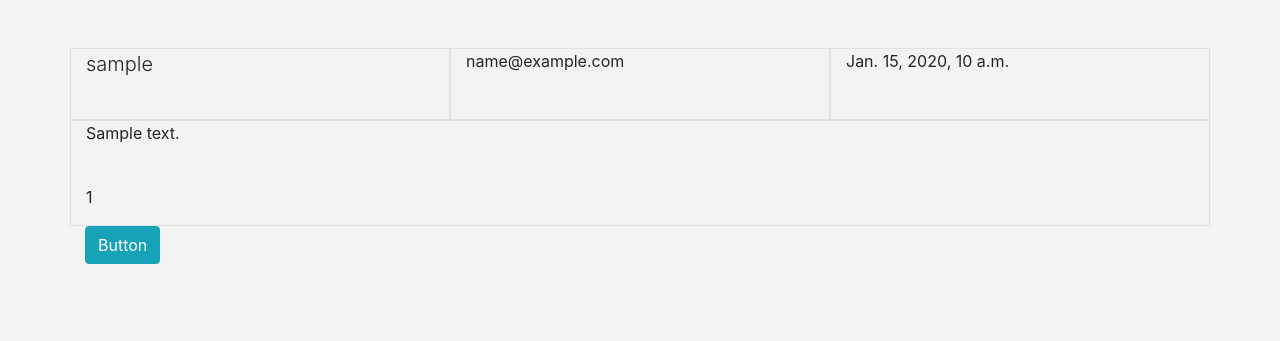
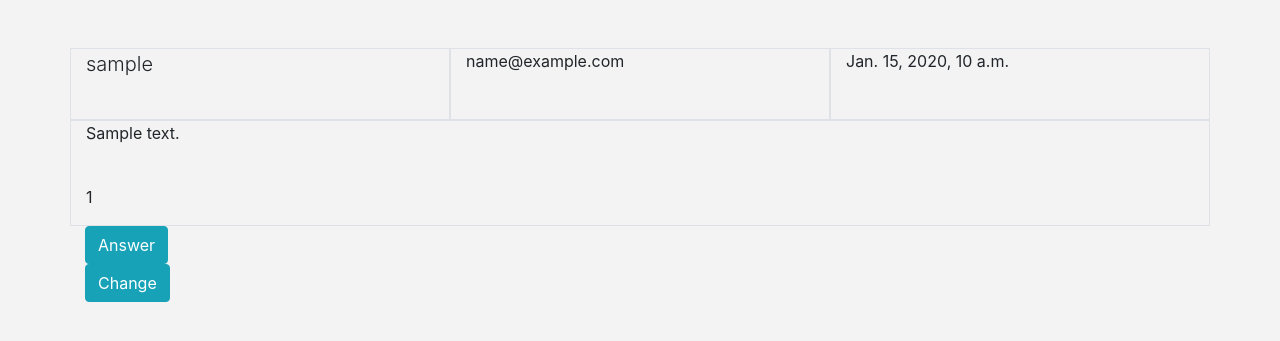
Before and after one commit to lucho03/Thesis-work, a Django app: page /list_tickets in a window 1280 px wide. Shown: the part 72-413 px from the top of the page. Run offline with Django 3.2, Linux system fonts and the light colour scheme; a user stored in the database is signed in; tables that the repository leaves empty hold one stand-in row (values such as "Sample post"); some libraries are stand-ins or nearby versions.

Commit message:
Removing of the  list_ticket template

```diff
--- a/Mysite/main/models.py
+++ b/Mysite/main/models.py
@@ -1,17 +1,16 @@
-import email
 from django.contrib.auth.models import User
 from django.db import models
-from django.utils.timezone import now
-
-from django.contrib.auth.models import Permission
-from django.contrib.contenttypes.models import ContentType
+from django.utils.timezone import now, localtime
+import datetime
 
 class TicketModel(models.Model):
     author = models.ForeignKey(User, on_delete=models.CASCADE)
     text = models.TextField()
-    date = models.DateTimeField(default=now, blank=True)
+    date = models.DateTimeField(auto_now_add=True)
 
     class Meta:
         permissions = (
-            ('answer_tickets', 'can answer tickets'),
+            ('create_tickets', 'can create tickets'),
+            ('rewrite_tickets', 'can change tickets'),
+            ('answer_tickets', 'can answer tickets')
         )
--- a/Mysite/main/templates/answer.html
+++ b/Mysite/main/templates/answer.html
@@ -7,7 +7,6 @@
 {% block content %}
 {% load crispy_forms_tags %}
 <div class="container">
-    <h1>Hello</h1>
     <h1>{{ticket.text}}</h1>
     <form method="post">
         {% csrf_token %}
--- a/Mysite/main/templates/list_tickets.html
+++ /dev/null
@@ -1,31 +0,0 @@
-{% extends "layout.html" %}
-
-{% block content %}
-{% load crispy_forms_tags %}
-
-{% for ticket in tickets %}
-    <div class="container mt-5">
-        <div class="row">
-            <div class="col border">
-                <p class="lead">{{ticket.author}}</p><br>
-            </div>
-            <div class="col border">
-                <p>{{ticket.author.email}}</p><br>
-            </div>
-            <div class="col border">
-                <p>{{ticket.date}}</p><br>
-            </div>
-        </div>
-        <div class="row">
-            <div class="col border">
-                <p>{{ticket.text}}</p><br>
-                <p>{{ticket.id}}</p>
-            </div>
-        </div>
-        <form method="post">
-            <a name="name" class="btn btn-info" role="button" href="{% url 'answer' ticket.id%}" value="{{ticket.id}}">Button</a>
-        </form>
-    </div>
-{% endfor %}
-
-{% endblock %}
--- a/Mysite/main/templates/tickets.html
+++ b/Mysite/main/templates/tickets.html
@@ -12,12 +12,28 @@
             <div class="col border">
                 <p>{{ticket.author.email}}</p><br>
             </div>
+            <div class="col border">
+                <p>{{ticket.date}}</p><br>
+            </div>
         </div>
         <div class="row">
             <div class="col border">
                 <p>{{ticket.text}}</p><br>
+                <p>{{ticket.id}}</p>
             </div>
         </div>
+        {% if perms.main.answer_tickets %}
+            <form method="post">
+                {% csrf_token %}
+                <button class="btn btn-info" role="button" value="{{ticket.id}}" name="answer" >Answer</button>
+            </form>
+        {% endif %}
+        {% if perms.main.rewrite_tickets %}
+            <form method="post">
+                {% csrf_token %}
+                <button class="btn btn-info" role="button" value="{{ticket.id}}" name="change" >Change</button>
+            </form>
+        {% endif %}
     </div>
 {% endfor %}
 
--- a/Mysite/main/urls.py
+++ b/Mysite/main/urls.py
@@ -10,9 +10,10 @@ urlpatterns = [
     path('about us', View.about_us),
     path('tickets', Tickets.get_tickets),
     path('send_ticket', Tickets.set_ticket),
+    path(r'^(?P<id>\d+)', Tickets.rewrite, name='rewrite'),
     path('register', View.register, name='register'),
     path('logout_user', View.logout_user),
     path('log_in', View.log_in),
     path('list_tickets', Tickets.list_tickets),
-    path('answer/<id>', Tickets.answer, name='answer')
+    path(r'^(?P<id>)', Tickets.answer, name='answer')
 ]
--- a/Mysite/main/views.py
+++ b/Mysite/main/views.py
@@ -1,3 +1,5 @@
+from django.urls import reverse
+from multiprocessing.connection import answer_challenge
 from django.http.response import HttpResponseRedirect
 from django.shortcuts import render
 from django.views.generic.base import TemplateView
@@ -33,7 +35,9 @@ class View(TemplateView):
             form = UserForm(request.POST)
             if form.is_valid():
                 user = form.save()
-                #user.user_permissions.add(Permission.objects.get(name='can answer tickets'))
+                user.user_permissions.add(Permission.objects.get(name='can answer tickets'))
+                #user.user_permissions.add(Permission.objects.get(name='can create tickets'))
+                #user.user_permissions.add(Permission.objects.get(name='can change tickets'))
                 login(request, user)
                 return HttpResponseRedirect('/dashboard')
             else:
@@ -71,6 +75,7 @@ class View(TemplateView):
 
 class Tickets(TemplateView):
     @login_required(login_url='/log_in')
+    @permission_required('main.create_tickets', raise_exception=True)
     def set_ticket(request):
         form = TicketModelForm(request.POST)
         if request.method == 'POST':
@@ -83,21 +88,45 @@ class Tickets(TemplateView):
         return render(request, 'send_ticket.html', {'form':form})
 
     @login_required(login_url='/log_in')
+    @permission_required('main.rewrite_tickets', raise_exception=True)
     def get_tickets(request):
         tickets = TicketModel.objects.all().filter(author=request.user)
+        id = None
+        if request.POST.get('change') is not None:
+            id = int(request.POST.get('change'))
+        print(id)
+        if id is not None:
+            return HttpResponseRedirect(reverse('rewrite', kwargs={'id':id}))
         return render(request, 'tickets.html', {'tickets':tickets})
+
+    @login_required(login_url='/log_in')
+    @permission_required('main.rewrite_tickets', raise_exception=True)
+    def rewrite(request, id):
+        ticket = TicketModel.objects.get(pk=id)
+        form = TicketModelForm(request.POST or None, instance=ticket)
+        if form.is_valid():
+            form.save()
+            return HttpResponseRedirect('/tickets')
+        return render(request, 'send_ticket.html', {'ticket':ticket, 'form':form})
 
     @login_required(login_url='/log_in')
     @permission_required('main.answer_tickets', raise_exception=True)
     def list_tickets(request):
         tickets = TicketModel.objects.all()
-        return render(request, 'list_tickets.html', {'tickets':tickets})
+        id = None
+        if request.POST.get('answer') is not None:
+            id = int(request.POST.get('answer'))
+        print(id)
+        if id is not None:
+            return HttpResponseRedirect(reverse('answer', kwargs={'id':id}))
+        return render(request, 'tickets.html', {'tickets':tickets})
 
     @login_required(login_url='/log_in')
     @permission_required('main.answer_tickets', raise_exception=True)
     def answer(request, id):
         ticket = TicketModel.objects.get(pk=id)
-        form = TicketModelForm(request.POST or None, instance=ticket)
+        form = TicketModelForm(request.POST or None)
         if form.is_valid():
-            form.save()
+            #form.save()
+            return HttpResponseRedirect('/list_tickets')
         return render(request, 'answer.html', {'ticket':ticket, 'form':form})
```
